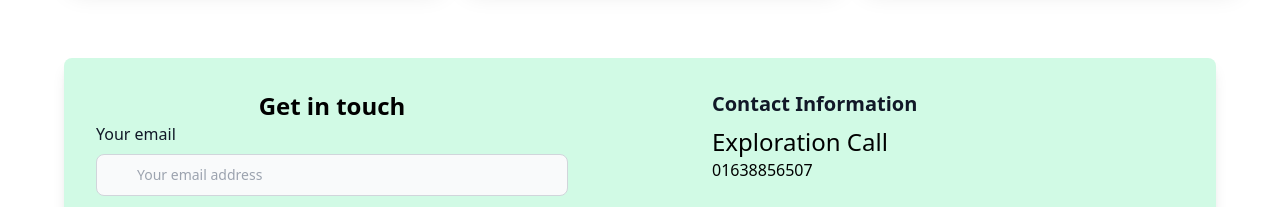
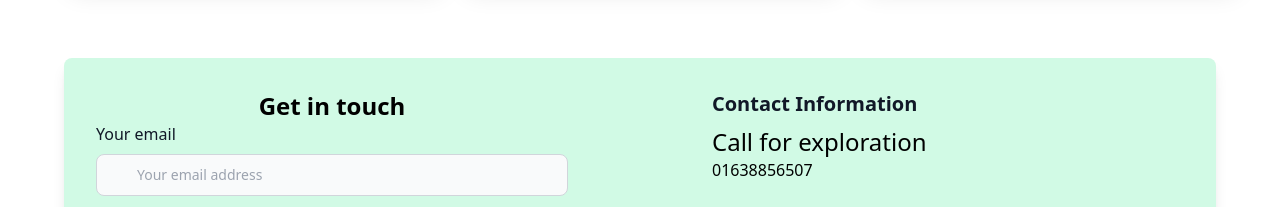
Before and after one commit to Mridul54/brand-shop-client, a React (Vite) app: page / in a window 1280 px wide. Shown: the part 2060-2267 px from the top of the page. Built offline with nearby package versions, Linux system fonts and the light colour scheme.

Commit message:
create contact

```diff
--- a/src/components/Contact.jsx
+++ b/src/components/Contact.jsx
@@ -72,7 +72,7 @@ const Contact = () => {
                 </div>
                 <div className="mb-4 flex-1 ">
                     <h2 className="text-xl font-bold text-gray-900 dark:text-white mb-2">Contact Information</h2>
-                    <h1 className='text-2xl text-black'>Exploration Call</h1>
+                    <h1 className='text-2xl text-black'>Call for exploration</h1>
                     <div className='flex gap-1 items-center mb-5'>
                         <p className='text-black'>01638856507</p>
                     </div>
```
